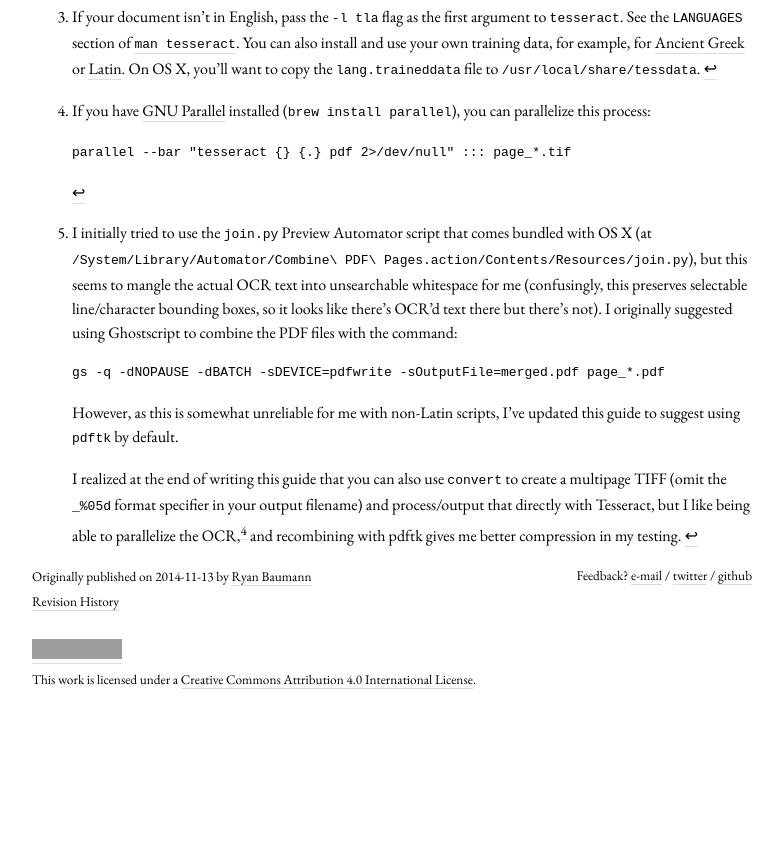
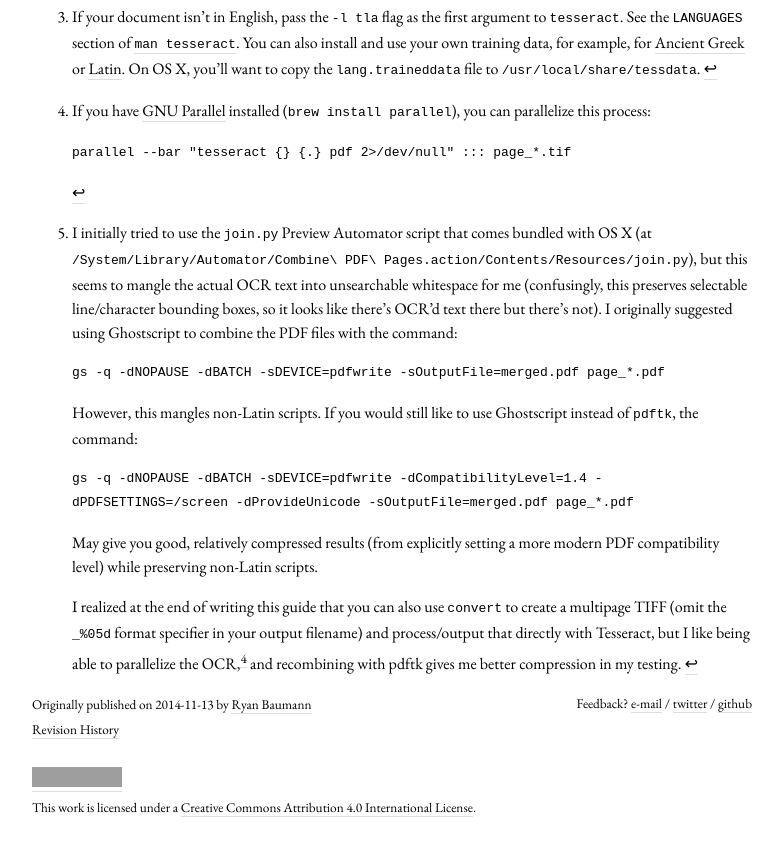
Before and after one commit to ryanfb/etc, a Jekyll site: the page built from _posts/2014-11-13-command_line_ocr_on_mac_os_x.md, in a window 1280 px wide and 900 px high, scrolled down 1376 px. Shown: the top 856 px of the window, without its empty margins (248-1031 px from the left). Built offline with Jekyll 4.4.1, drawn with Linux system fonts in a browser that asks for light colours; nearby versions of some CDN libraries; before the commit the page ends 2148 px from its top, so only the background shows below that; grey boxes are pictures that could not be loaded.

Commit message:
Add better Ghostscript command

```diff
--- a/_posts/2014-11-13-command_line_ocr_on_mac_os_x.md
+++ b/_posts/2014-11-13-command_line_ocr_on_mac_os_x.md
@@ -54,7 +54,11 @@ Now `merged.pdf` should contain your searchable, OCR'd PDF. I've also wrapped th
 
         gs -q -dNOPAUSE -dBATCH -sDEVICE=pdfwrite -sOutputFile=merged.pdf page_*.pdf
 
-    However, as this is somewhat unreliable for me with non-Latin scripts, I've updated this guide to suggest using `pdftk` by default.
+    However, this mangles non-Latin scripts. If you would still like to use Ghostscript instead of `pdftk`, the command:
+
+        gs -q -dNOPAUSE -dBATCH -sDEVICE=pdfwrite -dCompatibilityLevel=1.4 -dPDFSETTINGS=/screen -dProvideUnicode -sOutputFile=merged.pdf page_*.pdf
+
+    May give you good, relatively compressed results (from explicitly setting a more modern PDF compatibility level) while preserving non-Latin scripts.
 
     I realized at the end of writing this guide that you can also use `convert` to create a multipage TIFF (omit the `_%05d` format specifier in your output filename) and process/output that directly with Tesseract, but I like being able to parallelize the OCR,[^parallel] and recombining with pdftk gives me better compression in my testing.
 
```
